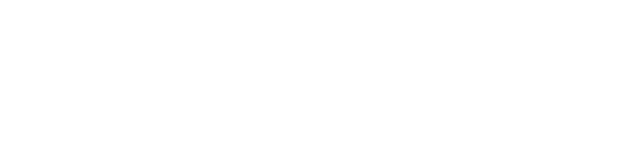
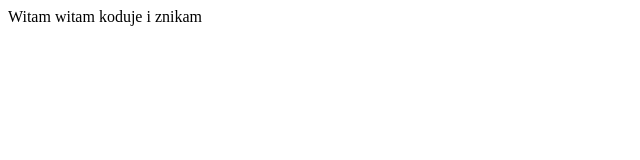
Before and after one commit to Flash3rYT/16032021GrupaNr1, a plain HTML site: page index.html in a window 1280 px wide. Shown: the whole page, without its empty margins (0-640 px from the left). Drawn offline with Linux system fonts and the light colour scheme.

Commit message:
Add files via upload
Rymowanka o kodowaniu

```diff
--- a/index.html
+++ b/index.html
@@ -7,6 +7,8 @@
     <title>GrupaNr1</title>
 </head>
 <body>
-
+    <div class="PiotrPajak">
+        Witam witam koduje i znikam
+    </div>
 </body>
 </html>
```
